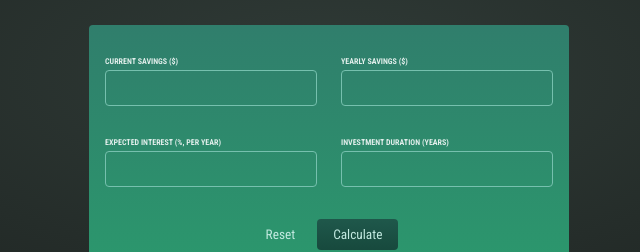
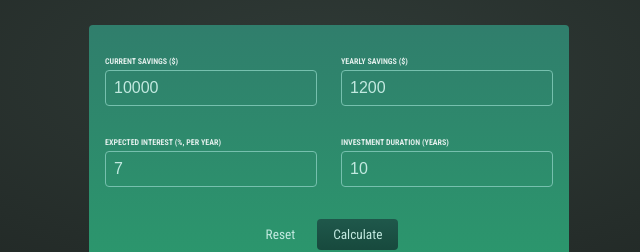
Before and after one commit to varje/01-starting-project-20, a React (Create React App) app: page / in a window 1280 px wide. Shown: the part 201-453 px from the top of the page, without its empty margins (311-951 px from the left). Built offline with nearby package versions, Linux system fonts and the light colour scheme.

Commit message:
refactor code

```diff
--- a/src/App.js
+++ b/src/App.js
@@ -9,10 +9,11 @@
   const calculateHandler = (userInput) => {
     const yearlyData = []; // per-year results
 
-    let currentSavings = +userInput.currentSavings;
-    const yearlyContribution = +userInput.yearlyContribution;
-    const expectedReturn = +userInput.expectedReturn / 100;
-    const duration = +userInput.duration;
+    let currentSavings = userInput['current-savings'];
+    const yearlyContribution = userInput['yearly-contribution'];
+    const expectedReturn = userInput['expected-return'] / 100;
+    const duration = userInput['duration'];
+
     for (let i = 0; i < duration; i++) {
       const yearlyInterest = currentSavings * expectedReturn;
       currentSavings += yearlyInterest + yearlyContribution;
--- a/src/components/CalculatorForm.js
+++ b/src/components/CalculatorForm.js
@@ -1,33 +1,32 @@
 import { useState } from 'react';
 import './CalculatorForm.css';
 
+const initialUserInput = {
+  'current-savings': 10000,
+  'yearly-contribution': 1200,
+  'expected-return': 7,
+  duration: 10,
+};
+
 const CalculatorForm = (props) => {
-  const [enteredCurrentSavings, setEnteredCurrentSavings] = useState('');
-  const [enteredYearlySavings, setEnteredYearlySavings] = useState('');
-  const [enteredExpectedReturn, setEnteredExpectedReturn] = useState('');
-  const [enteredDuration, setEnteredDuration] = useState('');
+  const [userInput, setUserInput] = useState(initialUserInput);
 
-  const changeHandler = (input, value) => {//...todo
+  const changeHandler = (input, value) => {
+    setUserInput((prevInput) => {
+      return {
+        ...prevInput,
+        [input]: value,
+      };
+    });
   };
 
   const resetHandler = () => {
-    const userInput = {
-      currentSavings: +0,
-      yearlyContribution: +0,
-      expectedReturn: +0,
-      duration: +0,
-    };
+    setUserInput(initialUserInput);
     props.onCalculate(userInput);
   };
 
   const submitHandler = (event) => {
     event.preventDefault();
-    const userInput = {
-      currentSavings: +enteredCurrentSavings,
-      yearlyContribution: +enteredYearlySavings,
-      expectedReturn: +enteredExpectedReturn,
-      duration: +enteredDuration,
-    };
     props.onCalculate(userInput);
   };
 
@@ -42,6 +41,7 @@
             onChange={(event) =>
               changeHandler('current-savings', event.target.value)
             }
+            value={userInput['current-savings']}
           />
         </p>
         <p>
@@ -52,6 +52,7 @@
             onChange={(event) =>
               changeHandler('yearly-contribution', event.target.value)
             }
+            value={userInput['yearly-contribution']}
           />
         </p>
       </div>
@@ -66,6 +67,7 @@
             onChange={(event) =>
               changeHandler('expected-return', event.target.value)
             }
+            value={userInput['expected-return']}
           />
         </p>
         <p>
@@ -74,6 +76,7 @@
             type="number"
             id="duration"
             onChange={(event) => changeHandler('duration', event.target.value)}
+            value={userInput['duration']}
           />
         </p>
       </div>
```
